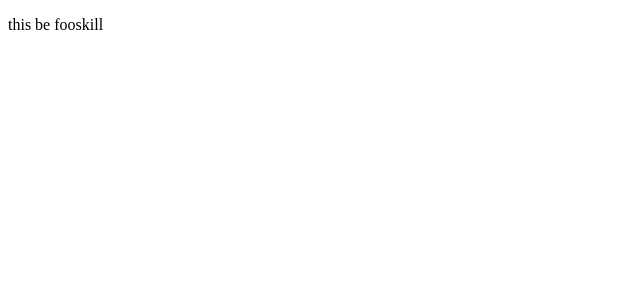
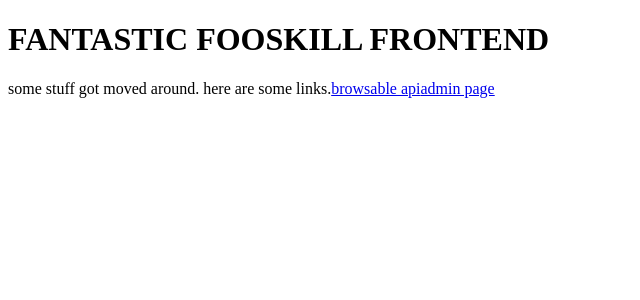
Before and after one commit to mwiens91/fooskill, a React (Create React App) app in the folder frontend/: page / in a window 1280 px wide. Shown: the top 300 px of the page, without its empty margins (0-640 px from the left). Built offline with nearby package versions, Linux system fonts and the light colour scheme.

Commit message:
Add some useful links to the frontend index

```diff
--- a/frontend/src/components/App.js
+++ b/frontend/src/components/App.js
@@ -5,8 +5,11 @@ class App extends Component {
     return (
       <div className="App">
         <header className="App-header">
+          <h1>FANTASTIC FOOSKILL FRONTEND</h1>
           <p>
-            this be fooskill
+            some stuff got moved around. here are some links.
+            <a href="https://api.meowder.com/">browsable api</a>
+            <a href="https://api.meowder.com/admin">admin page</a>
           </p>
         </header>
       </div>
```
